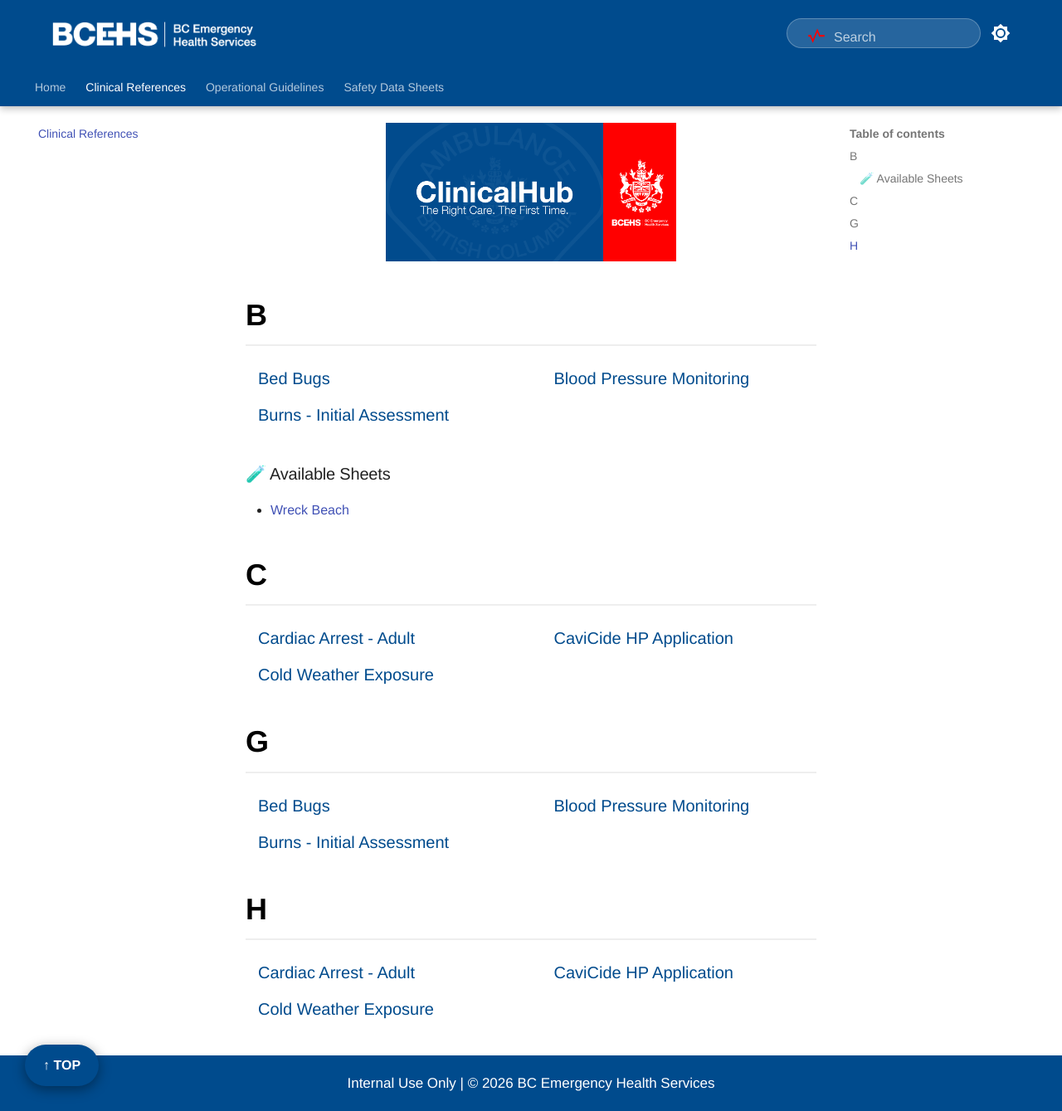
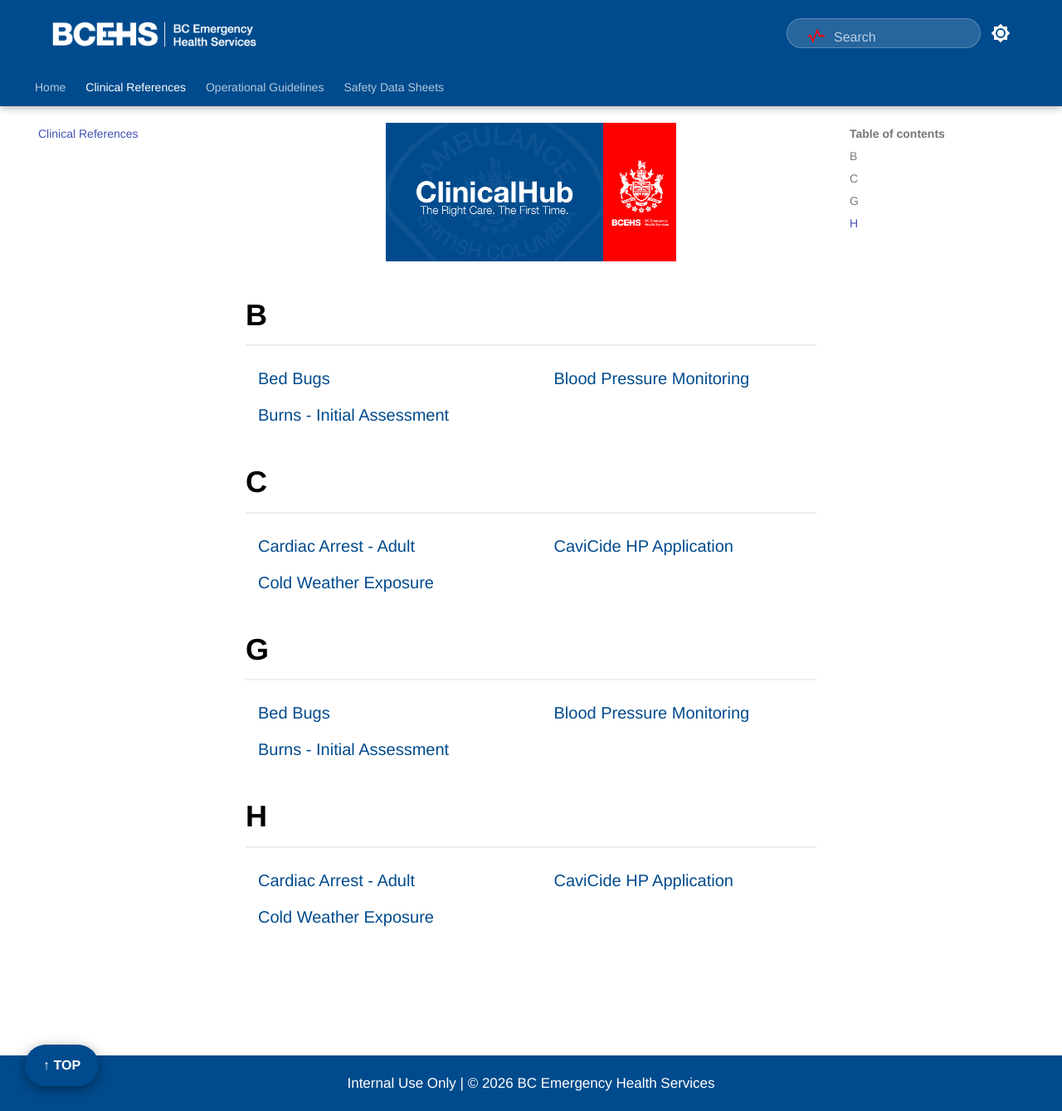
Before and after one commit to bcehsclinicalhub/TangoBot, an MkDocs documentation site: the page built from docs/clinical/index.md, in a window 1280 px wide and 1339 px high. Shown: the whole window at 83% size. Built offline with MkDocs 1.6.1 and Material for MkDocs 9.7.7, drawn with Linux system fonts in a browser that asks for light colours.

Commit message:
Fix: Enabled directory URLs and matched link paths

```diff
--- a/docs/clinical/index.md
+++ b/docs/clinical/index.md
@@ -5,13 +5,10 @@
 
 ## **B**
 <div class="index-grid">
-    <a href="bed-bugs-procedure/">Bed Bugs</a>
+    <a href="../bed-bugs-procedure/">Bed Bugs</a>
     <a href="../bp-monitoring/">Blood Pressure Monitoring</a>
     <a href="../burns/">Burns - Initial Assessment</a>
 </div>
-
-### 🧪 Available Sheets
-* [Wreck Beach](wreck-beach-procedure.md)
 
 
 ## **C**
```
Also changed, not shown: docs/index.md (+0 -1 lines).
